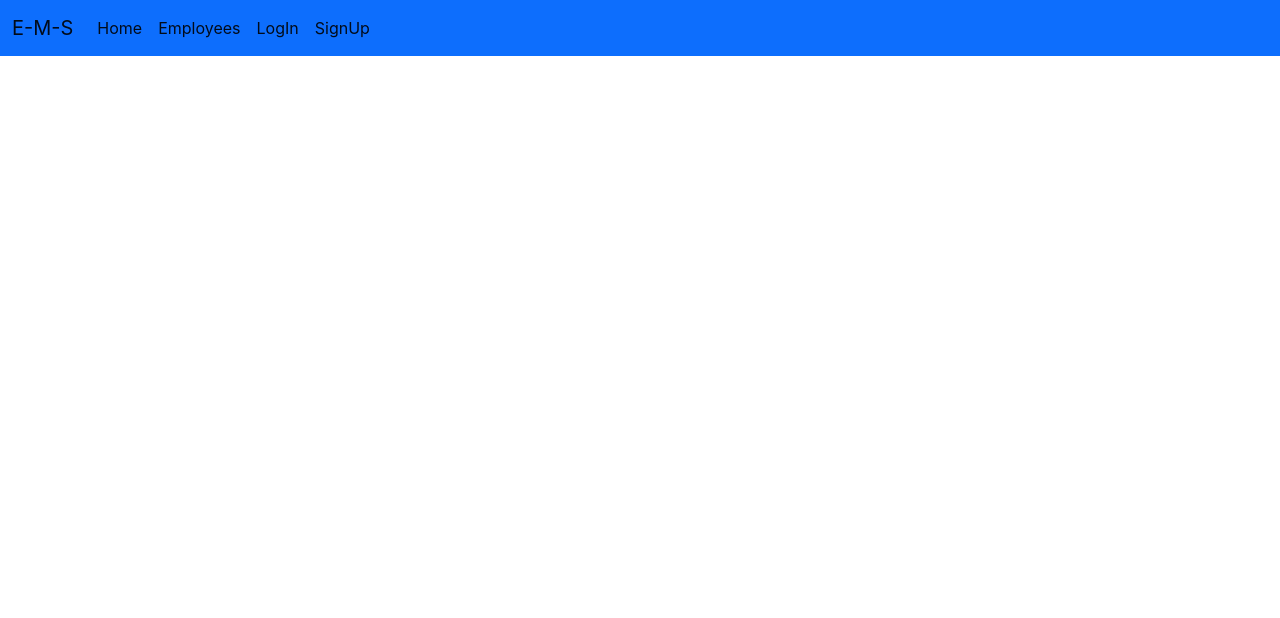
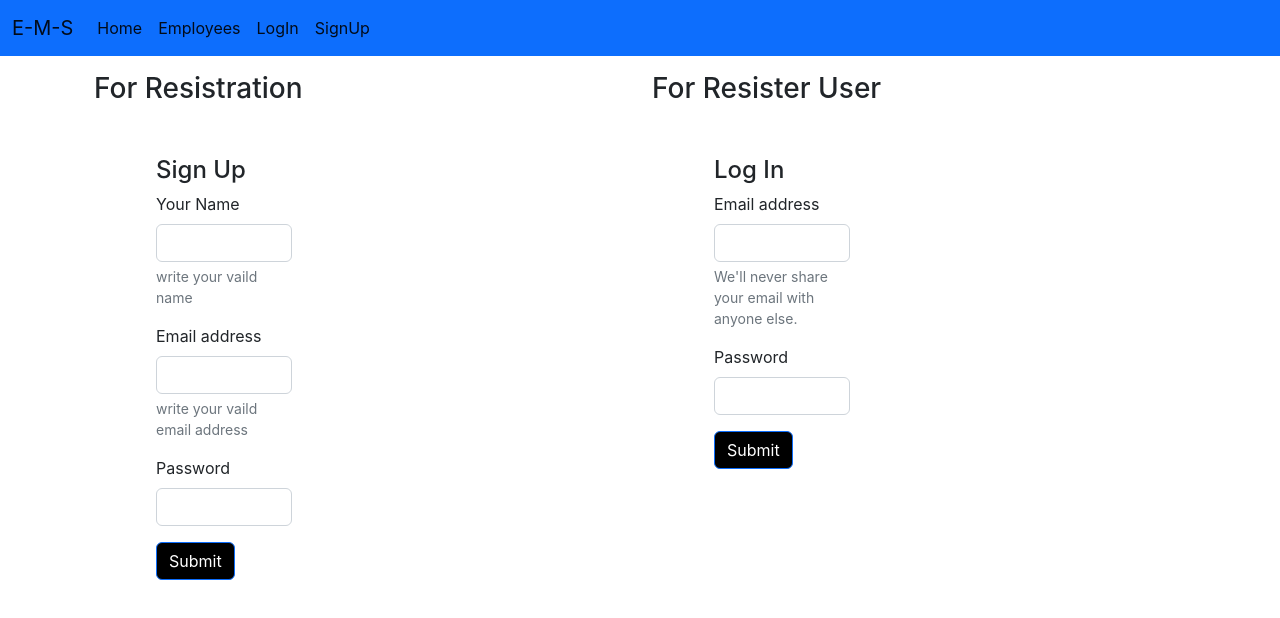
Before and after one commit to hemantsengar1234/employee-data, a React (Create React App) app: page / in a window 1280 px wide. Shown: the top 618 px of the page. Built offline with nearby package versions, Linux system fonts and the light colour scheme.

Commit message:
eight commit

```diff
--- a/src/components/Employees.js
+++ b/src/components/Employees.js
@@ -62,6 +62,7 @@ const Employees = () => {
           <tr>
             <th scope="col">ID</th>
             <th scope="col">Name</th>
+            <th scope="col">Edit</th>
             <th scope="col">Remove</th>
           </tr>
         </thead>
@@ -71,6 +72,7 @@ const Employees = () => {
           <tr key={id}>
             <th scope="row"> {item.id} </th>
             <td>{item.login}</td>
+            <td>edit</td>
             <td> <button className='btn btn-primary'
             onClick={()=>deleteEmployeeList(item.id)}>Delete</button> </td>
           </tr>
--- a/src/components/Home.js
+++ b/src/components/Home.js
@@ -1,9 +1,19 @@
 import React from 'react'
+import LogIn from './LogIn'
+import SignUp from './SignUp'
 
 function Home() {
   return (
-    <div>
+    <div className="container d-flex">
 
+    <div className='container my-3'>
+        <h3>For Resistration  </h3>
+      <SignUp/>
+    </div>
+    <div className='container my-3'>
+        <h3> For Resister User </h3>
+      <LogIn/>
+    </div>
     </div>
   )
 }
--- a/src/components/LogIn.js
+++ b/src/components/LogIn.js
@@ -1,18 +1,41 @@
-import React from 'react'
+import React, { useState } from 'react'
 
 function LogIn() {
+  const [logDetails, setLogDetails] = useState([])
+
+    const [email, setEmail] = useState("");
+    const [password, setPassword] = useState("");
+
+  const handleLogIn = (e) => {
+    e.preventDefault();
+    let loginuser = {
+        email,
+        password
+    };
+    setLogDetails([...logDetails, loginuser]);
+    setEmail("");
+    setPassword("");
+
+  };
+
+
+
   return (
     <div className="container box">
         <h4>Log In</h4>
-    <form>
+    <form onSubmit={handleLogIn} >
         <div className="mb-3">
             <label for="exampleInputEmail1" className="form-label">Email address</label>
-            <input type="email" className="form-control" id="exampleInputEmail1" aria-describedby="emailHelp"/>
+            <input type="email" className="form-control" id="exampleInputEmail1" aria-describedby="emailHelp"
+            onChange={(e) => setEmail(e.target.value)}
+            value={email}/>
             <div id="emailHelp" className="form-text">We'll never share your email with anyone else.</div>
         </div>
         <div className="mb-3">
             <label for="exampleInputPassword1" className="form-label">Password</label>
-            <input type="password" className="form-control" id="exampleInputPassword1"/>
+            <input type="password" className="form-control" id="exampleInputPassword1"
+            onChange={(e) => setPassword(e.target.value)}
+            value={password}/>
         </div>
         <button type="submit" className="btn btn-primary">Submit</button>
         </form>
--- a/src/components/Navbar.js
+++ b/src/components/Navbar.js
@@ -6,22 +6,22 @@ const Navbar = () => {
   return (
     <nav className="navbar navbar-expand-lg bg-primary">
         <div className="container-fluid">
-        <a class="navbar-brand" href="/">E-M-S</a>
-            <button class="navbar-toggler" type="button" data-bs-toggle="collapse" data-bs-target="#navbarSupportedContent" aria-controls="navbarSupportedContent" aria-expanded="true" aria-label="Toggle navigation">
-            <span class="navbar-toggler-icon"></span>
+        <a className="navbar-brand" href="/">E-M-S</a>
+            <button className="navbar-toggler" type="button" data-bs-toggle="collapse" data-bs-target="#navbarSupportedContent" aria-controls="navbarSupportedContent" aria-expanded="true" aria-label="Toggle navigation">
+            <span className="navbar-toggler-icon"></span>
             </button>
                 <div className="collapse navbar-collapse" id="navbarSupportedContent">
-                <ul class="navbar-nav me-auto mb-2 mb-lg-0">
-                  <li class="nav-item">
+                <ul className="navbar-nav me-auto mb-2 mb-lg-0">
+                  <li className="nav-item">
                   <NavLink className="nav-link active menu " to="/" > Home</NavLink>
                   </li>
-                  <li class="nav-item">
+                  <li className="nav-item">
                   <NavLink className="nav-link active menu " to="/employee" > Employees</NavLink>
                   </li>
-                  <li class="nav-item dropdown">
+                  <li className="nav-item dropdown">
                   <NavLink className="nav-link active menu " to="/login">LogIn</NavLink>
                   </li>
-                  <li class="nav-item">
+                  <li className="nav-item">
                   <NavLink className="nav-link active menu " to="/signup">SignUp</NavLink>
                   </li>
                 </ul>
--- a/src/components/SignUp.js
+++ b/src/components/SignUp.js
@@ -1,23 +1,66 @@
+import { useState, useEffect } from "react";
 import React from 'react'
 
+
+const getUserData = () => {
+    const users = localStorage.getItem("signup");
+    if (users) {
+      return JSON.parse(users);
+    } else {
+      return [];
+    }
+  };
+
 function SignUp() {
+
+    const [details, setDetails] = useState(getUserData())
+
+    const [name, setName] = useState("");
+    const [email, setEmail] = useState("");
+    const [password, setPassword] = useState("");
+
+  const handleSignUp = (e) => {
+    e.preventDefault();
+    let user = {
+        name,
+        email,
+        password
+    };
+    setDetails([...details, user]);
+    setName("");
+    setEmail("");
+    setPassword("");
+  };
+
+  useEffect(()=>{
+    localStorage.setItem("signup", JSON.stringify(details));
+  },[details]);
+
+
+
   return (
     <div className="container box">
         <h4>Sign Up</h4>
-    <form>
+    <form  onSubmit={handleSignUp} >
         <div className="mb-3">
             <label for="exampleInputName" className="form-label">Your Name</label>
-            <input type="Name" className="form-control" id="exampleInputName" aria-describedby="nameHelp"/>
+            <input type="Name" className="form-control" id="exampleInputName" aria-describedby="nameHelp"
+            onChange={(e) => setName(e.target.value)}
+            value={name}/>
             <div id="nameHelp" className="form-text">write your vaild name</div>
         </div>
         <div className="mb-3">
             <label for="exampleInputEmail1" className="form-label">Email address</label>
-            <input type="email" className="form-control" id="exampleInputEmail1" aria-describedby="emailHelp"/>
+            <input type="email" className="form-control" id="exampleInputEmail1" aria-describedby="emailHelp"
+            onChange={(e) => setEmail(e.target.value)}
+            value={email}/>
             <div id="emailHelp" className="form-text">write your vaild email address </div>
         </div>
         <div className="mb-3">
             <label for="exampleInputPassword1" className="form-label">Password</label>
-            <input type="password" className="form-control" id="exampleInputPassword1"/>
+            <input type="password" className="form-control" id="exampleInputPassword1"
+            onChange={(e) => setPassword(e.target.value)}
+            value={password}/>
         </div>
         <button type="submit" className="btn btn-primary">Submit</button>
         </form>
```
